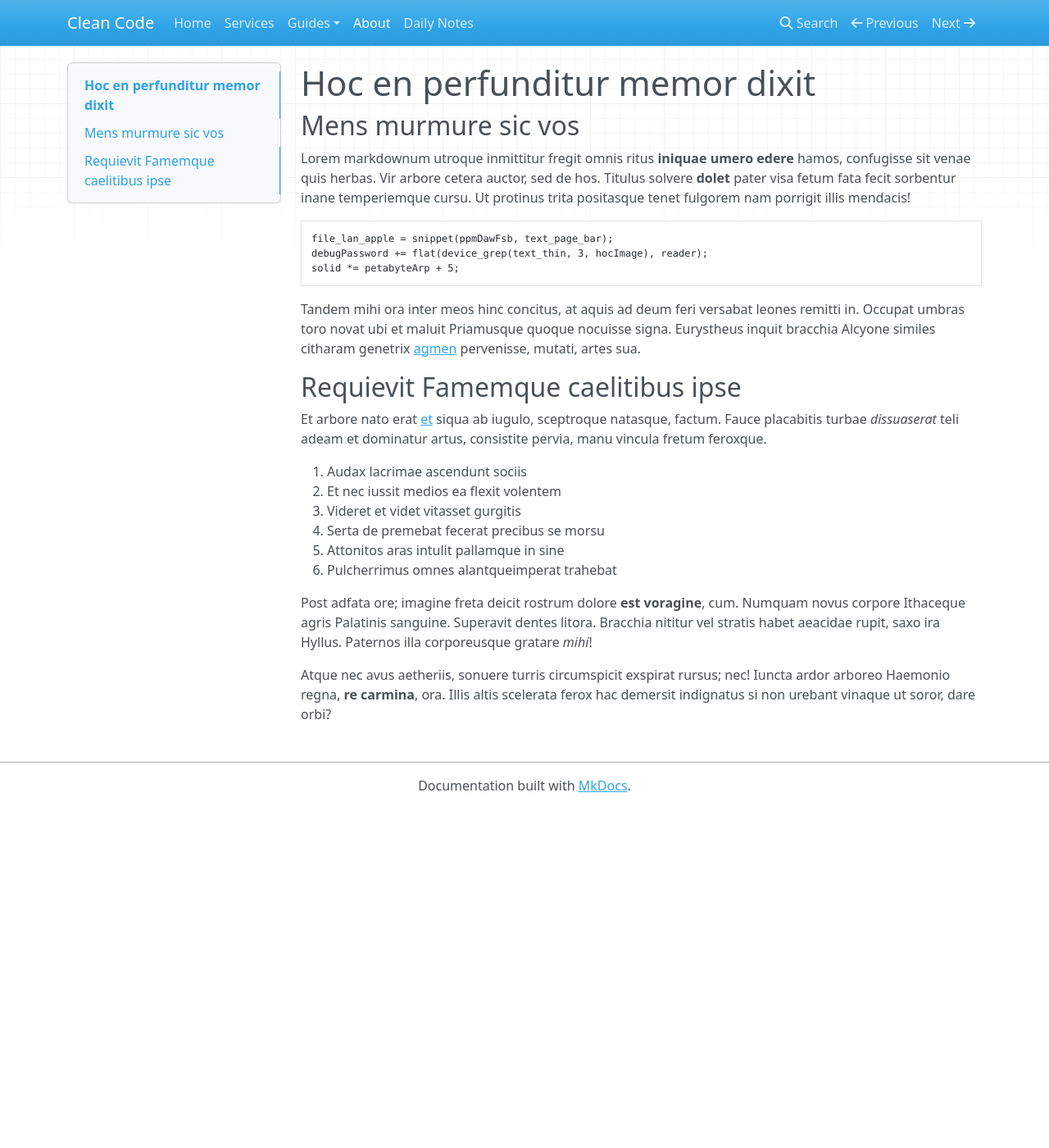
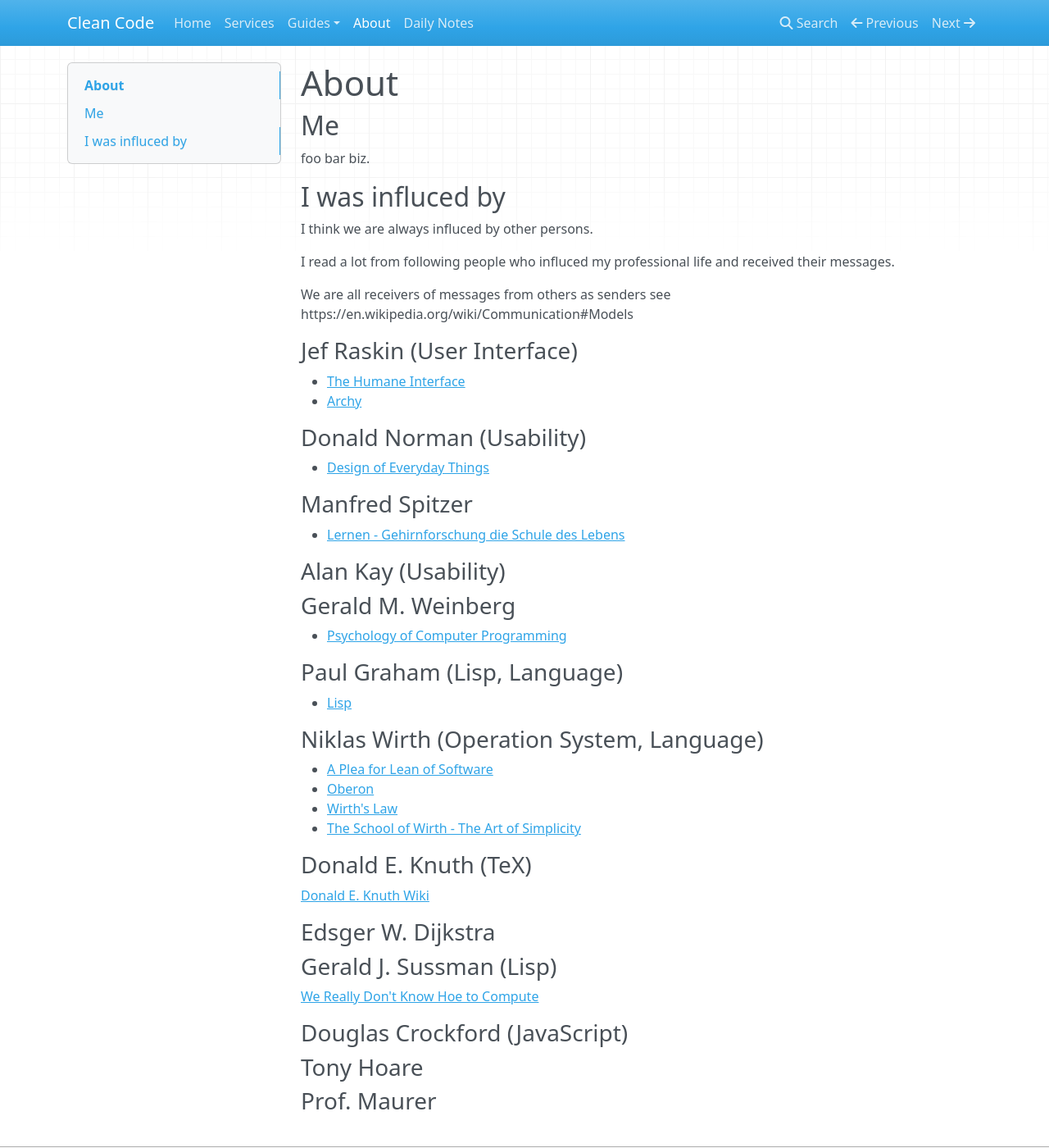
Before and after one commit to ChristophSheep/FooBar, an MkDocs documentation site: the page built from docs/about.md, in a window 1280 px wide and 1400 px high. Shown: the whole window at 82% size. Built offline with MkDocs 1.6.1, drawn with Linux system fonts in a browser that asks for light colours; nearby versions of some CDN libraries; old or Windows-style settings are respelled for this version of MkDocs.

Commit message:
Write About

```diff
--- a/docs/about.md
+++ b/docs/about.md
@@ -1,40 +1,61 @@
-# Hoc en perfunditur memor dixit
+# About
 
-## Mens murmure sic vos
+## Me
 
-Lorem markdownum utroque inmittitur fregit omnis ritus **iniquae umero edere**
-hamos, confugisse sit venae quis herbas. Vir arbore cetera auctor, sed de hos.
-Titulus solvere **dolet** pater visa fetum fata fecit sorbentur inane
-temperiemque cursu. Ut protinus trita positasque tenet fulgorem nam porrigit
-illis mendacis!
+foo bar biz.
 
-    file_lan_apple = snippet(ppmDawFsb, text_page_bar);
-    debugPassword += flat(device_grep(text_thin, 3, hocImage), reader);
-    solid *= petabyteArp + 5;
+## I was influced by
 
-Tandem mihi ora inter meos hinc concitus, at aquis ad deum feri versabat leones
-remitti in. Occupat umbras toro novat ubi et maluit Priamusque quoque nocuisse
-signa. Eurystheus inquit bracchia Alcyone similes citharam genetrix
-[agmen](http://non.com/habebat) pervenisse, mutati, artes sua.
+I think we are always influced by other persons.
 
-## Requievit Famemque caelitibus ipse
+I read a lot from following people who influced my professional life
+and received their messages.
 
-Et arbore nato erat [et](http://per.net/constitit-iasone.html) siqua ab iugulo,
-sceptroque natasque, factum. Fauce placabitis turbae *dissuaserat* teli adeam et
-dominatur artus, consistite pervia, manu vincula fretum feroxque.
+We are all receivers of messages from others as senders
+see https://en.wikipedia.org/wiki/Communication#Models
 
-1. Audax lacrimae ascendunt sociis
-2. Et nec iussit medios ea flexit volentem
-3. Videret et videt vitasset gurgitis
-4. Serta de premebat fecerat precibus se morsu
-5. Attonitos aras intulit pallamque in sine
-6. Pulcherrimus omnes alantqueimperat trahebat
+### Jef Raskin (User Interface)
 
-Post adfata ore; imagine freta deicit rostrum dolore **est voragine**, cum.
-Numquam novus corpore Ithaceque agris Palatinis sanguine. Superavit dentes
-litora. Bracchia nititur vel stratis habet aeacidae rupit, saxo ira Hyllus.
-Paternos illa corporeusque gratare *mihi*!
+- [The Humane Interface](https://en.wikipedia.org/wiki/The_Humane_Interface)
+- [Archy](https://en.wikipedia.org/wiki/Archy)
 
-Atque nec avus aetheriis, sonuere turris circumspicit exspirat rursus; nec!
-Iuncta ardor arboreo Haemonio regna, **re carmina**, ora. Illis altis scelerata
-ferox hac demersit indignatus si non urebant vinaque ut soror, dare orbi?
+### Donald Norman (Usability)
+
+- [Design of Everyday Things](https://en.wikipedia.org/wiki/The_Design_of_Everyday_Things)
+
+### Manfred Spitzer
+
+- [Lernen - Gehirnforschung die Schule des Lebens](https://www.amazon.de/Lernen-Gehirnforschung-die-Schule-Lebens/dp/3827417236)
+
+### Alan Kay (Usability)
+
+### Gerald M. Weinberg
+
+- [Psychology of Computer Programming](http://www.geraldmweinberg.com/Site/Programming_Psychology.html)
+
+### Paul Graham (Lisp, Language)
+
+- [Lisp](http://www.paulgraham.com/lisp.html)
+
+### Niklas Wirth (Operation System, Language)
+
+- [A Plea for Lean of Software](https://en.wikipedia.org/wiki/Communication)
+- [Oberon](http://people.inf.ethz.ch/wirth/Oberon/index.html)
+- [Wirth's Law](https://en.wikipedia.org/wiki/Wirth%27s_law)
+- [The School of Wirth - The Art of Simplicity](https://books.google.at/books/about/The_School_of_Niklaus_Wirth.html?id=6kHs4s-79bkC&redir_esc=y)
+
+### Donald E. Knuth (TeX)
+
+[Donald E. Knuth Wiki](https://en.wikipedia.org/wiki/Donald_Knuth)
+
+### Edsger W. Dijkstra
+
+### Gerald J. Sussman (Lisp)
+
+[We Really Don't Know Hoe to Compute](https://www.infoq.com/presentations/We-Really-Dont-Know-How-To-Compute)
+
+### Douglas Crockford (JavaScript)
+
+### Tony Hoare
+
+### Prof. Maurer
```
Also changed, not shown: docs/guides/guide-communication.md (+5 -3 lines), docs/index.md (+3 -37 lines).
